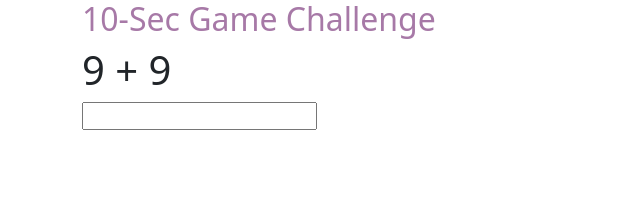
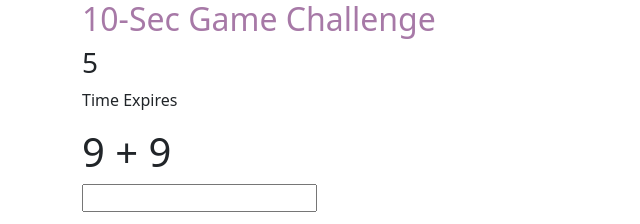
Before and after one commit to CAMBAM30/10-sec-Game-, a plain HTML site: page index.html in a window 1280 px wide. Shown: the whole page, without its empty margins (0-640 px from the left). Drawn offline with nearby package versions, Linux system fonts and the light colour scheme.

Commit message:
add time clock, count, & time and expiration

```diff
--- a/app.js
+++ b/app.js
@@ -1,5 +1,6 @@
 $(document).ready(function() {
     var myQuestion;
+    var timeRemaining = 10;
     var numberGenerator = function (size) {
         return Math.floor(Math.random() * size);
     }
@@ -11,6 +12,10 @@ $(document).ready(function() {
         question.equation = String(num1) + " + " + String(num2);
         return question;
     }
+    var fixTimeRemaining = function (amount) {
+        timeRemaining += amount;
+        $('#time-Remaining').text(timeRemaining);
+    }
     var makeNewQuestion = function () {
     myQuestion = questionMaker();
     $('#equation').text(myQuestion.equation);
@@ -19,10 +24,17 @@ $(document).ready(function() {
         if(playerInput === answer) {
             makeNewQuestion();
             $('#player-input').val('');
+            fixTimeRemaining(+1);
         }
     }
     $('#player-input').on('keyup', function () {
         rightAnswer(Number($(this).val()), myQuestion.answer);
     });
+    var interval = setInterval(function () {
+        fixTimeRemaining(-1);
+        if(timeRemaining === 0) {
+            clearInterval(interval);
+        }
+    }, 1000);
     makeNewQuestion();
 });
--- a/index.html
+++ b/index.html
@@ -14,6 +14,8 @@
             <div class="row">
                 <div class="col-xs-12">
                 <h2>10-Sec Game Challenge</h2>
+                <h3 id="time-Remaining">10</h3>
+                <p>Time Expires</p>
                 <h1 id="equation"></h1>
                 <input id="player-input" type="number"/>
                 </div>
```
